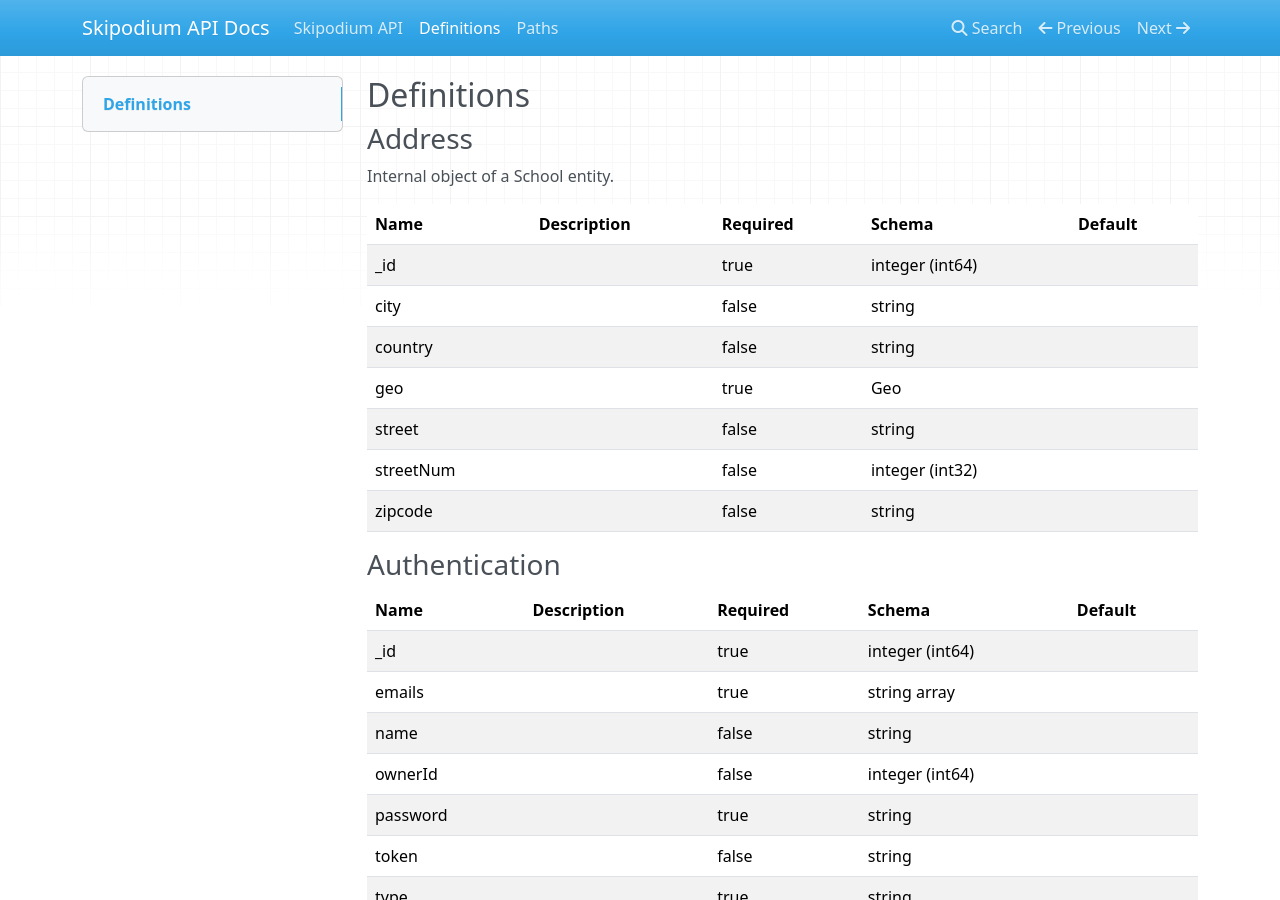
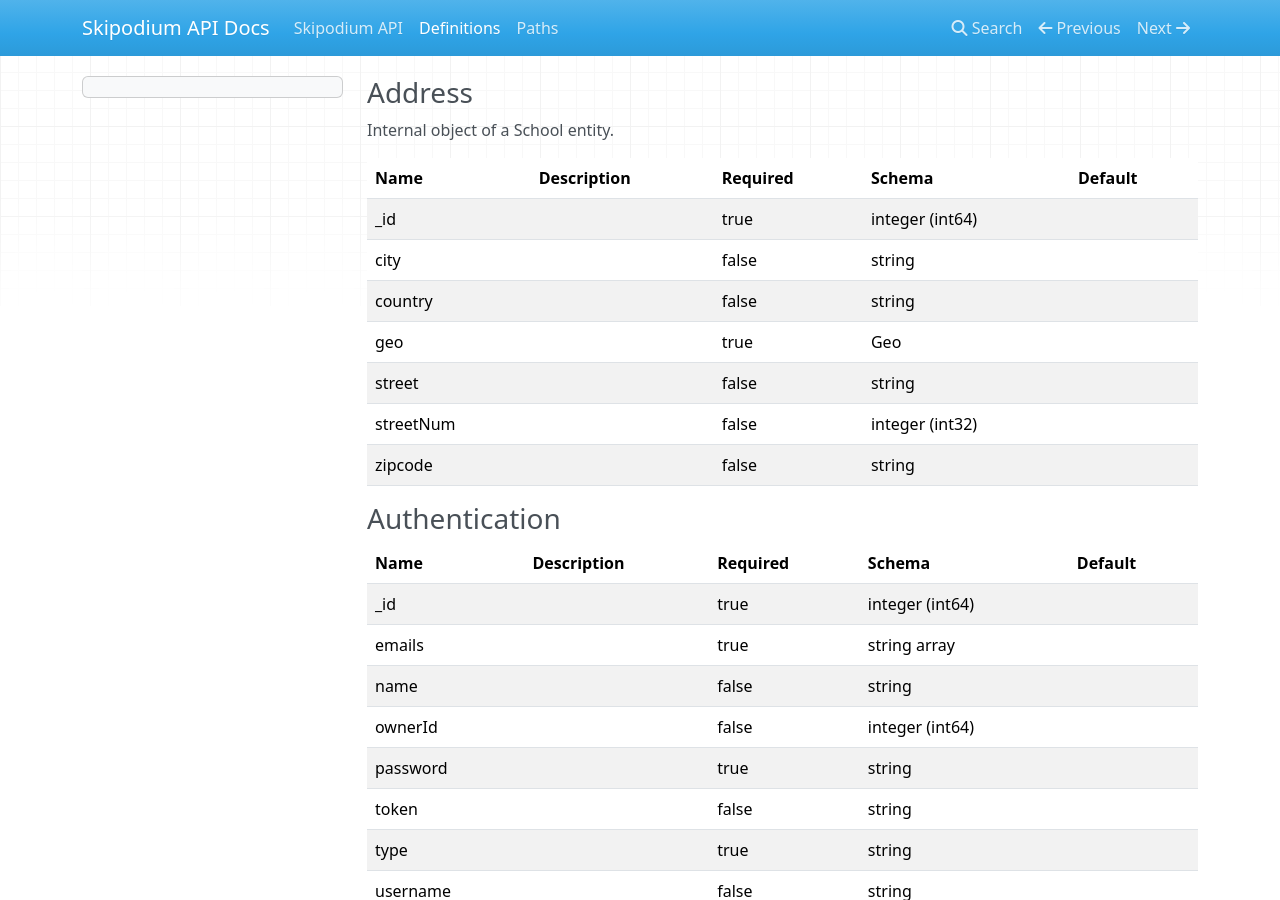
Before and after one commit to mszydlowski91/test, an MkDocs documentation site: the page built from docs/definitions.md, in a window 1280 px wide and 900 px high. Built offline with MkDocs 1.6.1, drawn with Linux system fonts in a browser that asks for light colours; nearby versions of some CDN libraries.

Commit message:
new docs

```diff
--- a/docs/definitions.md
+++ b/docs/definitions.md
@@ -1,4 +1,3 @@
-## Definitions
 ### Address
 
 Internal object of a School entity.
```
